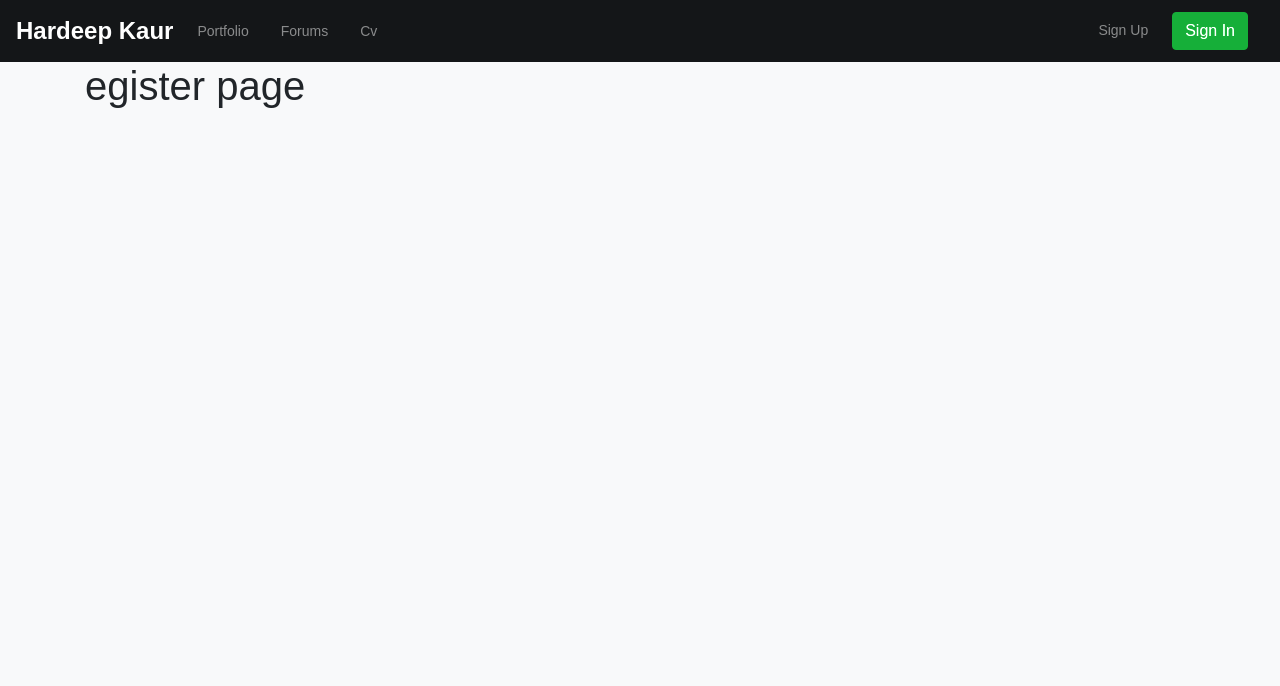
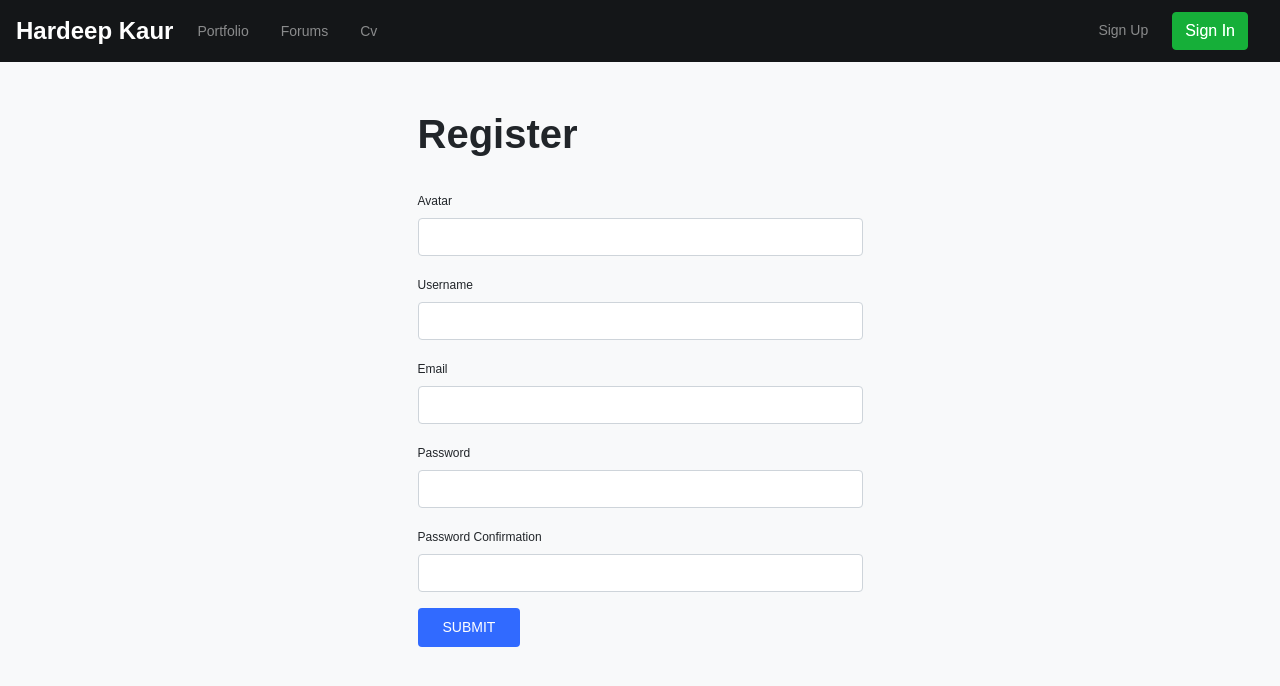
Before and after one commit to nehadeep/hardeep-portfolio-2021, a Next.js app: page /register in a window 1280 px wide. Shown: the top 686 px of the page. Built offline with nearby package versions, Linux system fonts and the light colour scheme.

Commit message:
added the sign up form and bind the value of form on submit button

```diff
--- /dev/null
+++ b/components/forms/RegisterForm.js
@@ -0,0 +1,67 @@
+import React from "react";
+
+import {useState} from 'react'
+
+const RegisterForm  = ({onSubmit})=>{
+
+    const [form, setForm] = useState({});
+
+    const handleChange = (e) =>{
+
+        const {name, value} = e.target;
+        setForm({
+            ...form,
+            [name]: value
+        })
+
+    };
+
+    const handleSubmit = () =>{
+        onSubmit(form);
+    };
+    return(
+        <form onSubmit={handleSubmit}>
+            <div className="form-group">
+                <label htmlFor="avatar">Avatar</label>
+                <input onChange={handleChange}
+                    type="text"
+                    className="form-control" name="avatar"
+                    id="avatar" />
+            </div>
+            <div className="form-group">
+                <label htmlFor="username">Username</label>
+                <input onChange={handleChange}
+                    type="text"
+                    className="form-control" name="username"
+                    id="username" />
+            </div>
+            <div className="form-group">
+                <label htmlFor="email">Email</label>
+                <input onChange={handleChange}
+                    type="email"
+                    className="form-control" name="email"
+                    id="email" />
+            </div>
+            <div className="form-group">
+                <label htmlFor="password">Password</label>
+                <input onChange={handleChange}
+                    type="password"
+                    className="form-control" name="password"
+                    id="password" />
+            </div>
+            <div className="form-group">
+                <label htmlFor="passwordConfirmation">Password Confirmation</label>
+                <input onChange={handleChange}
+                    type="password"
+                    className="form-control" name="passwordConfirmation"
+                    id="passwordConfirmation" />
+            </div>
+            <button
+                type="submit"
+                className="btn btn-main bg-blue py-2 ttu">Submit</button>
+        </form>
+    )
+};
+
+
+export default RegisterForm
--- a/pages/register.js
+++ b/pages/register.js
@@ -1,5 +1,28 @@
 
 
-const Register = () => <h1>egister page</h1>
+import React from 'react';
+import RegisterForm from "../components/forms/RegisterForm";
+
+
+const Register =  () => {
+
+    const register = (registerData) =>{
+
+    };
+
+    return (
+        <>
+            <div className="bwm-form mt-5">
+                <div className="row">
+                    <div className="col-md-5 mx-auto">
+                        <h1 className="page-title">Register</h1>
+                          <RegisterForm onSubmit = {register}/>
+                    </div>
+                </div>
+            </div>
+        </>
+    );
+
+};
 
 export default Register;
```
